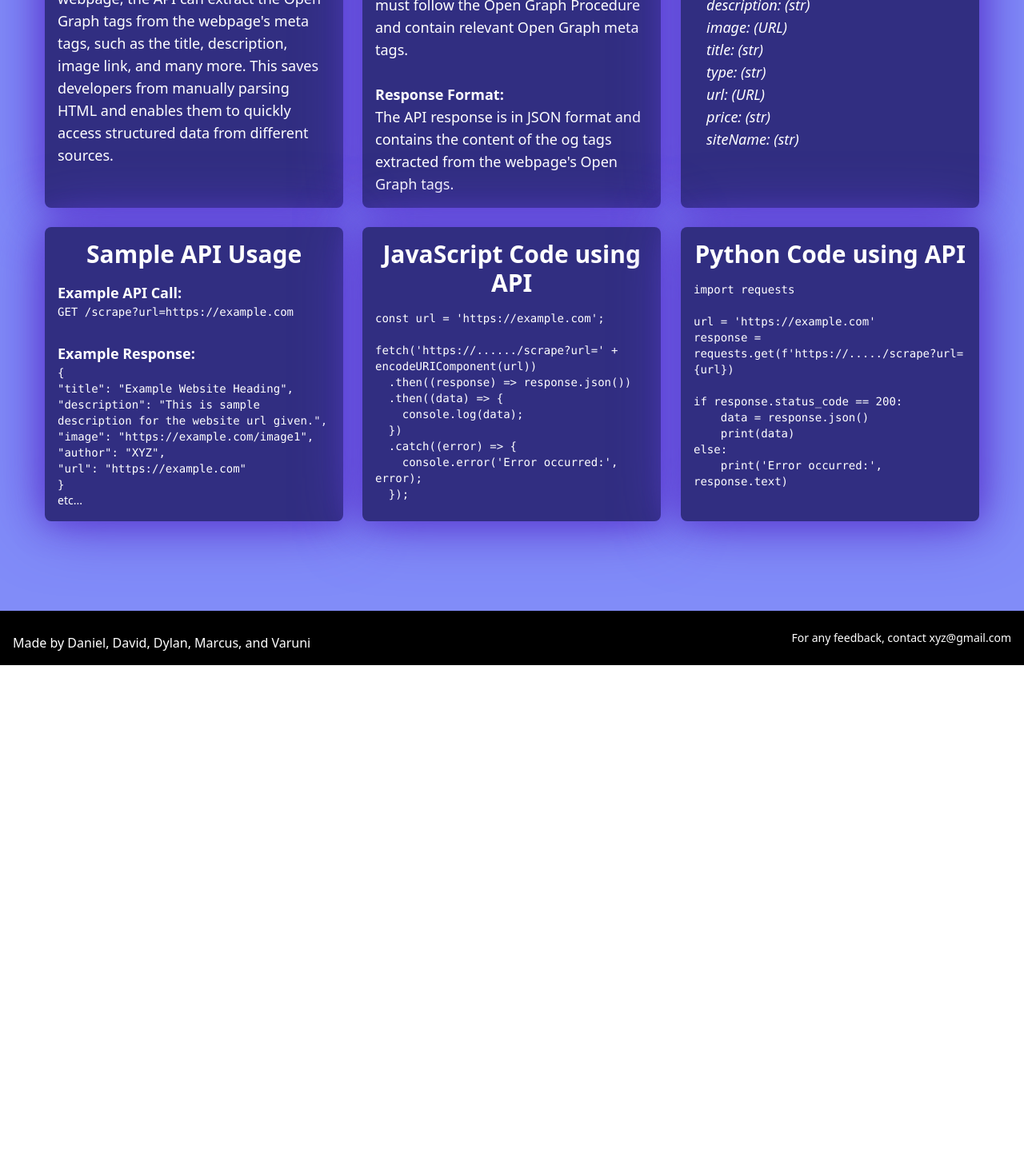
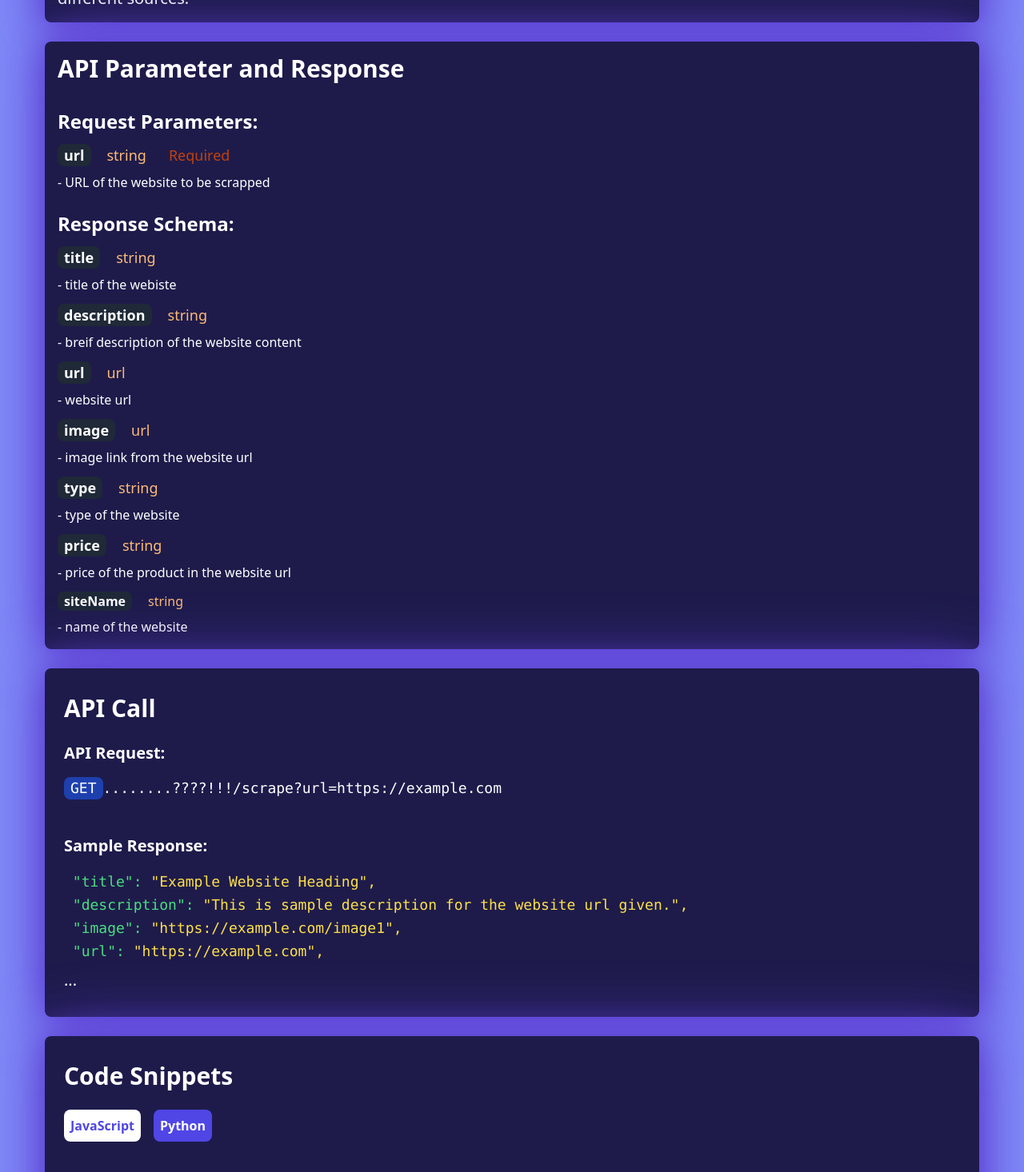
Before and after one commit to varuni24/OpenGraph-Web-Scraper, a React (Create React App) app in the folder react-frontend/: page /documentation in a window 1280 px wide. Shown: the part 280-1746 px from the top of the page at 80% size. Before the commit the page ends 1112 px from the top, so only its background shows below. Built offline with nearby package versions, Linux system fonts and the light colour scheme.

Commit message:
changes to styling - varuni

```diff
--- a/react-frontend/package.json
+++ b/react-frontend/package.json
@@ -7,7 +7,9 @@
     "@testing-library/react": "^13.4.0",
     "@testing-library/user-event": "^13.5.0",
     "aos": "^2.3.4",
+    "font-awesome": "^4.7.0",
     "react": "^18.2.0",
+    "react-copy-to-clipboard": "^5.1.0",
     "react-dom": "^18.2.0",
     "react-icons": "^4.10.1",
     "react-router": "^6.14.2",
--- a/react-frontend/src/components/DocumentationPage.js
+++ b/react-frontend/src/components/DocumentationPage.js
@@ -1,26 +1,27 @@
-import React from "react";
+import React, { useState, useEffect } from "react";
 import AOS from "aos";
 import "aos/dist/aos.css";
 
 function DocumentationPage() {
+  const [displayedCode, setDisplayedCode] = useState("javascript");
   AOS.init();
+
+  useEffect(() => {
+    window.scrollTo(0, 0);
+  }, []);
 
   return (
     <>
       <div className="mt-0 flex items-center justify-center min-h-screen bg-indigo-400">
-        <div className="mx-10 my-20 grid grid-rows-1 grid-cols-3 gap-6 px-4 py-8">
-
+        <div className="mx-10 my-20 grid grid-rows-1 gap-6 px-4 py-8">
           {/* What the API does? */}
           <div
-            className="rounded-lg shadow-md p-4 bg-indigo-900 w-full text-white"
+            className="rounded-lg shadow-md p-4 bg-indigo-950 w-full text-white"
             style={{ boxShadow: "0 0 40px #5D3FD3, 0 0 80px #5D3FD3" }}
             data-aos="flip-left"
-            data-aos-delay="100"
           >
-            <h2 className="text-3xl font-bold mb-4 text-center">
-              What the API does?
-            </h2>
-            <div className="text-lg">
+            <h2 className="text-3xl font-bold mb-4">What the API does?</h2>
+            <div className="text-xl">
               <p>
                 The API is designed to interact with websites that follow the
                 Open Graph Protocol. By using the link to a webpage, the API can
@@ -34,107 +35,194 @@ function DocumentationPage() {
 
           {/* API Parameter and Response */}
           <div
-            className="rounded-lg shadow-md p-4 bg-indigo-900 w-full text-white"
+            className="rounded-lg shadow-md p-4 bg-indigo-950 w-full text-white"
             style={{ boxShadow: "0 0 40px #5D3FD3, 0 0 80px #5D3FD3" }}
             data-aos="flip-left"
-            data-aos-delay="300"
           >
-            <h2 className="text-3xl font-bold mb-4 text-center">
+            <h2 className="text-3xl font-bold mb-8 ">
               API Parameter and Response
             </h2>
-            <div className="text-lg">
-              <p>
-                <strong>Request Parameters:</strong>
+
+            <div>
+              <p className="text-2xl font-bold">Request Parameters:</p>
+              <div className="flex flex-row mt-3">
+                <p className="text-lg bg-gray-800 px-2 rounded-lg mr-3 font-bold">
+                  url
                 </p>
-              <p>
-                The URL of the webpage to be scraped must
-                follow the Open Graph Procedure and contain relevant Open Graph
-                meta tags.
+                <p className="text-lg px-2 text-orange-300 mr-3"> string </p>
+                <p className="text-lg px-2 text-orange-700 mr-3"> Required </p>
+              </div>
+              <p className="text-md mt-2">
+                {" "}
+                - URL of the website to be scrapped
               </p>
               <br></br>
-              <p>
-                <strong>Response Format:</strong>
+
+              <p className="text-2xl font-bold">Response Schema:</p>
+              <div className="flex flex-row mt-3">
+                <p className="text-lg bg-gray-800 px-2 rounded-lg mr-3 font-bold">
+                  title
                 </p>
-              <p>
-                The API response is in JSON format and contains the content of the og tags extracted
-                from the webpage's Open Graph tags.
+                <p className="text-lg px-2 text-orange-300 mr-3"> string </p>
+              </div>
+              <p className="text-md mt-2"> - title of the webiste </p>
+
+              <div className="flex flex-row mt-3">
+                <p className="text-lg bg-gray-800 px-2 rounded-lg mr-3 font-bold">
+                  description
                 </p>
+                <p className=" text-lg px-2 text-orange-300 mr-3"> string </p>
+              </div>
+              <p className="text-md mt-2">
+                - breif description of the website content
+              </p>
+
+              <div className="flex flex-row mt-3">
+                <p className="text-lg bg-gray-800 px-2 rounded-lg mr-3 font-bold">
+                  {" "}
+                  url
+                </p>
+                <p className="text-lg px-2 text-orange-300 mr-3"> url </p>
+              </div>
+              <p className="text-md mt-2"> - website url </p>
+
+              <div className="text-lg flex flex-row mt-3">
+                <p className="text-lg bg-gray-800 px-2 rounded-lg mr-3 font-bold">
+                  image
+                </p>
+                <p className="px-2 text-orange-300 mr-3"> url </p>
+              </div>
+              <p className="text-md mt-2">- image link from the website url</p>
+
+              <div className="flex flex-row mt-3">
+                <p className="text-lg bg-gray-800 px-2 rounded-lg mr-3 font-bold">
+                  type{" "}
+                </p>
+                <p className="text-lg px-2 text-orange-300 mr-3"> string </p>
+              </div>
+              <p className="text-md mt-2"> - type of the website </p>
+
+              <div className="flex flex-row mt-3">
+                <p className="text-lg bg-gray-800 px-2 rounded-lg mr-3 font-bold">
+                  price
+                </p>
+                <p className="text-lg px-2 text-orange-300 mr-3"> string </p>
+              </div>
+              <p className="text-md mt-2">
+                - price of the product in the website url
+              </p>
+
+              <div className="flex flex-row mt-3">
+                <p className="bg-gray-800 px-2 rounded-lg mr-3 font-bold">
+                  siteName
+                </p>
+                <p className="px-2 text-orange-300 mr-3"> string </p>
+              </div>
+              <p className="text-md mt-2"> - name of the website</p>
             </div>
           </div>
 
-          {/* Few Data Fields Returned by API */}
+          {/* API Call */}
           <div
-            className="rounded-lg shadow-md p-4 bg-indigo-900 w-full text-white"
+            className="rounded-lg shadow-md p-4 bg-indigo-950 w-full text-white"
             style={{ boxShadow: "0 0 40px #5D3FD3, 0 0 80px #5D3FD3" }}
             data-aos="flip-left"
-            data-aos-delay="200"
           >
-            <h2 className="text-3xl font-bold mb-4 text-center">
-              Few Data Fields Returned by API
-            </h2>
+            <div className="my-4 ml-2">
+              <h2 className="text-3xl font-bold mb-4 "> API Call</h2>
+
               <div className="text-lg">
-              <p>Some of the Open Graph fields extracted by the API includes:</p>
-              <p className="pl-4 mb-5 italic">
-                description: (str) <br />
-                image: (URL) <br />
-                title: (str) <br />
-                type: (str) <br />
-                url: (URL) <br />
-                price: (str) <br />
-                siteName: (str) <br />
+                <p className="mt-6 mb-4 text-xl font-bold">API Request:</p>
+
+                <div className="flex flex-row text-md">
+                  <code className="px-2 rounded-lg bg-blue-800">GET</code>
+                  <code>
+                    {" "}
+                    {`........????!!!/scrape?url=https://example.com`}
+                  </code>
+                </div>
+
+                <br />
+
+                <p className="my-4 text-xl font-bold">Sample Response:</p>
+                <div
+                  className="text-md"
+                  style={{ whiteSpace: "pre-wrap", overflowWrap: "break-word" }}
+                >
+                  <p>
+                    <div>
+                      <code className="text-green-400"> "title": </code>
+                      <code className="text-yellow-300">
+                        "Example Website Heading",
+                      </code>
+                    </div>
+
+                    <div>
+                      <code className="text-green-400"> "description": </code>
+                      <code className="text-yellow-300">
+                        "This is sample description for the website url given.",
+                      </code>
+                    </div>
+
+                    <div>
+                      <code className="text-green-400"> "image": </code>
+                      <code className="text-yellow-300">
+                        "https://example.com/image1",
+                      </code>
+                    </div>
+
+                    <div>
+                      <code className="text-green-400"> "url": </code>
+                      <code className="text-yellow-300">
+                        "https://example.com",
+                      </code>
+                    </div>
                   </p>
+                </div>
+                <p className="mt-2 text-xl">...</p>
+              </div>
             </div>
           </div>
 
-          {/* Sample API Usage */}
+          {/* Code Snippet */}
           <div
-            className="rounded-lg shadow-md p-4 bg-indigo-900 w-full text-white"
+            className="rounded-lg shadow-md bg-indigo-950 w-full text-white"
             style={{ boxShadow: "0 0 40px #5D3FD3, 0 0 80px #5D3FD3" }}
             data-aos="flip-left"
-            data-aos-delay="400"
           >
-            <h2 className="text-3xl font-bold mb-4 text-center">
-              Sample API Usage
-            </h2>
-            <div className="text-lg">
-              <p>
-                <strong>Example API Call:</strong>
-              </p>
-
-              <div className="text-sm"><code>{`GET /scrape?url=https://example.com`}</code></div>
-              <br />
-              <p>
-                <strong>Example Response:</strong>
-              </p>
-              <div className="text-sm" style={{ whiteSpace: "pre-wrap", overflowWrap: "break-word" }}>
-                <code>
-                  {`{
-"title": "Example Website Heading",
-"description": "This is sample description for the website url given.",
-"image": "https://example.com/image1",
-"author": "XYZ",
-"url": "https://example.com"
-}`} </code>
-              </div>
-              <p className="text-sm"> etc... </p>
+            <div className="mt-4 ml-2 p-4">
+              <h2 className="text-3xl font-bold mb-4"> Code Snippets </h2>
+              <div className="my-6 space-x-4">
+                <button
+                  className={`p-2 rounded-lg font-bold ${
+                    displayedCode === "javascript"
+                      ? "bg-white text-indigo-600"
+                      : "bg-indigo-600 text-white"
+                  }`}
+                  onClick={() => setDisplayedCode("javascript")}
+                >
+                  JavaScript
+                </button>
+                <button
+                  className={`p-2 rounded-lg font-bold ${
+                    displayedCode === "python"
+                      ? "bg-white text-indigo-600"
+                      : "bg-indigo-600 text-white"
+                  }`}
+                  onClick={() => setDisplayedCode("python")}
+                >
+                  Python
+                </button>
               </div>
             </div>
 
-          {/* JavaScript Code Snippet */}
             <div
-            className="rounded-lg shadow-md p-4 bg-indigo-900 w-full text-white"
-            style={{ boxShadow: "0 0 40px #5D3FD3, 0 0 80px #5D3FD3" }}
-            data-aos="flip-left"
-            data-aos-delay="500"
-          >
-            <h2 className="text-3xl font-bold mb-4 text-center">
-              JavaScript Code using API
-            </h2>
-            <div
-              className="text-white text-sm"
+              className="bg-black text-white text-md rounded-lg p-8 "
               style={{ whiteSpace: "pre-wrap", overflowWrap: "break-word" }}
             >
-              <code>
+              <code className="text-green-300">
+                {displayedCode === "javascript" ? (
+                  <>
                     {`const url = 'https://example.com';
 
 fetch('https://....../scrape?url=' + encodeURIComponent(url))
@@ -145,40 +233,24 @@ fetch('https://....../scrape?url=' + encodeURIComponent(url))
   .catch((error) => {
     console.error('Error occurred:', error);
   });`}
-              </code>
-            </div>
-          </div>
-
-          {/* Python Code Snippet */}
-          <div
-            className="rounded-lg shadow-md p-4 bg-indigo-900 w-full text-white"
-            style={{ boxShadow: "0 0 40px #5D3FD3, 0 0 80px #5D3FD3" }}
-            data-aos="flip-left"
-            data-aos-delay="600"
-          >
-            <h2 className="text-3xl font-bold mb-4 text-center">
-              Python Code using API
-            </h2>
-            <div
-              className="text-white text-sm"
-              style={{ whiteSpace: "pre-wrap", overflowWrap: "break-word" }}
-            >
-              <code>
+                  </>
+                ) : (
+                  <>
                     {`import requests
 
 url = 'https://example.com'
-response = requests.get(f'https://...../scrape?url={url})
+response = requests.get(f'https://...../scrape?url={url}')
 
 if response.status_code == 200:
     data = response.json()
     print(data)
 else:
     print('Error occurred:', response.text)`}
+                  </>
+                )}
               </code>
             </div>
           </div>
-
-
         </div>
       </div>
     </>
--- a/react-frontend/src/components/TryMePage.js
+++ b/react-frontend/src/components/TryMePage.js
@@ -53,7 +53,7 @@ function TryMePage() {
       <div className="bg-indigo-400 py-10 px-4 sm:px-6 lg:px-8 flex justify-center">
         <div className="h-screen w-screen p-6 space-y-6 font-mono" style={{ fontFamily: "Montserrat, sans-serif" }}>
           <div className="text-center">
-            <p className="my-10 py-3 text-4xl font-bold text-violet-950	font-serif">
+            <p className="mt-14 mb-8 py-3 text-4xl font-bold text-violet-950	font-serif animate-bounce">
               Try the OpenGraph Web Scraper!
             </p>
           </div>
```
Also changed, not shown: 1 other file (tests, documents, lock files or other folders). Lines whose indentation alone changed are shown as unchanged.
